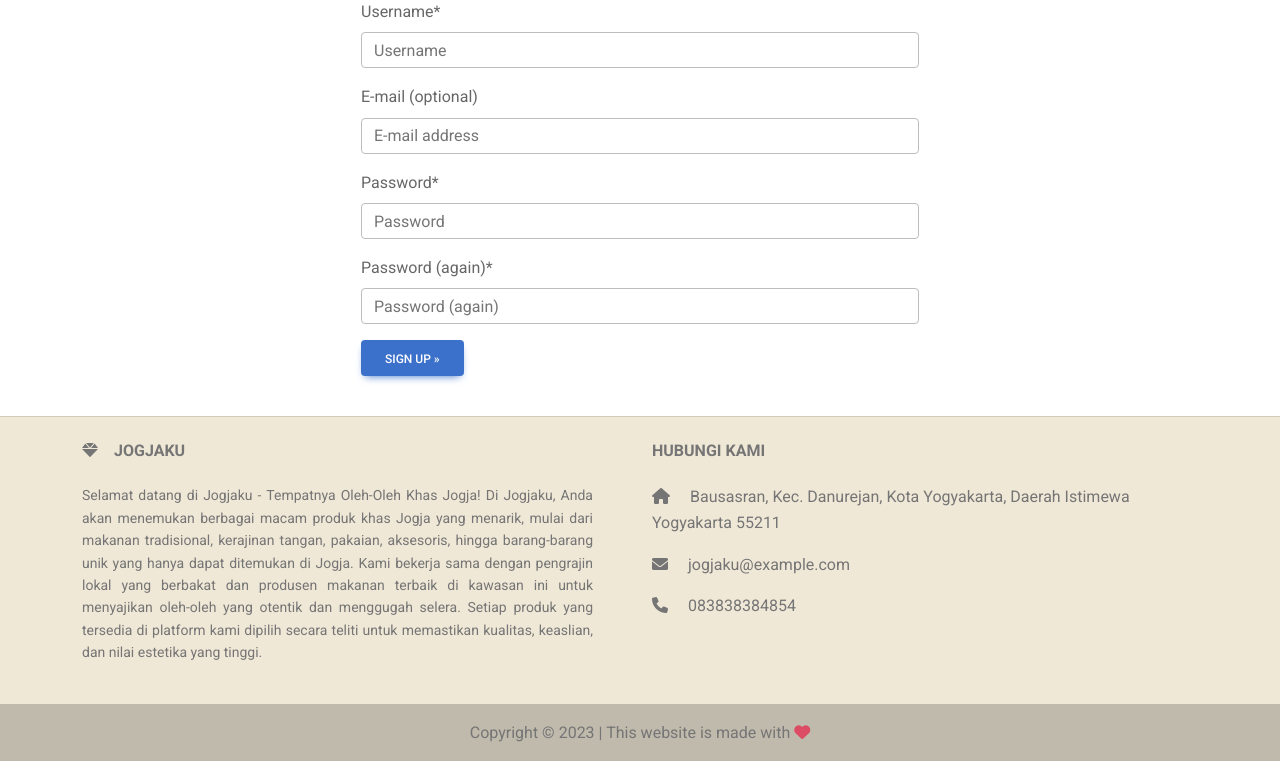
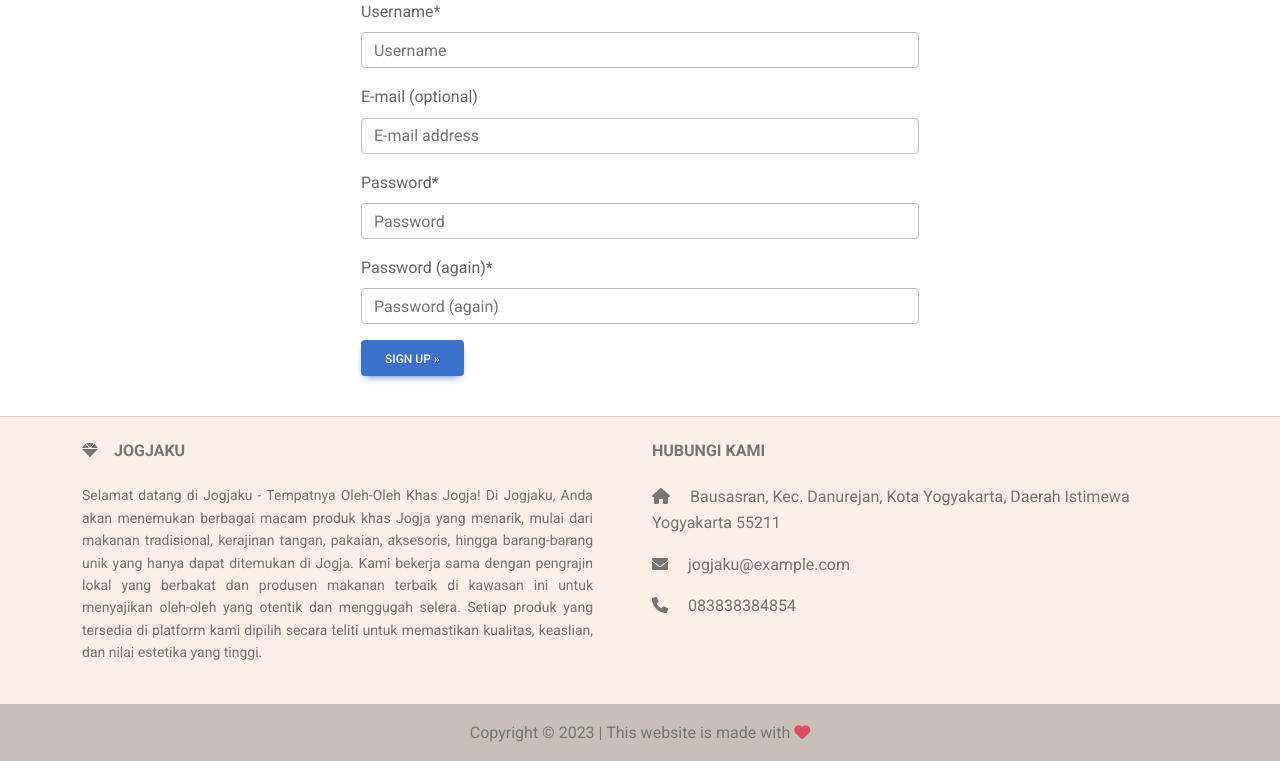
Before and after one commit to galuhnr/ecommerce-kel9, a Django app: page /accounts/signup/ in a window 1280 px wide. Shown: the part 216-977 px from the top of the page. Run offline with Django 4.2, Linux system fonts and the light colour scheme; some libraries are stand-ins or nearby versions.

Commit message:
bg warna footer

```diff
--- a/ecomm/ecomm/templates/footer.html
+++ b/ecomm/ecomm/templates/footer.html
@@ -1,5 +1,5 @@
 <!-- Footer -->
-<footer class="text-center text-lg-start bg-light text-muted" style="background-color: #f0e8d7 !important;">
+<footer class="text-center text-lg-start bg-light text-muted" style="background-color: #faf0e6 !important;">
   <hr />
   <!-- Section: Links  -->
   <section class="">
```
